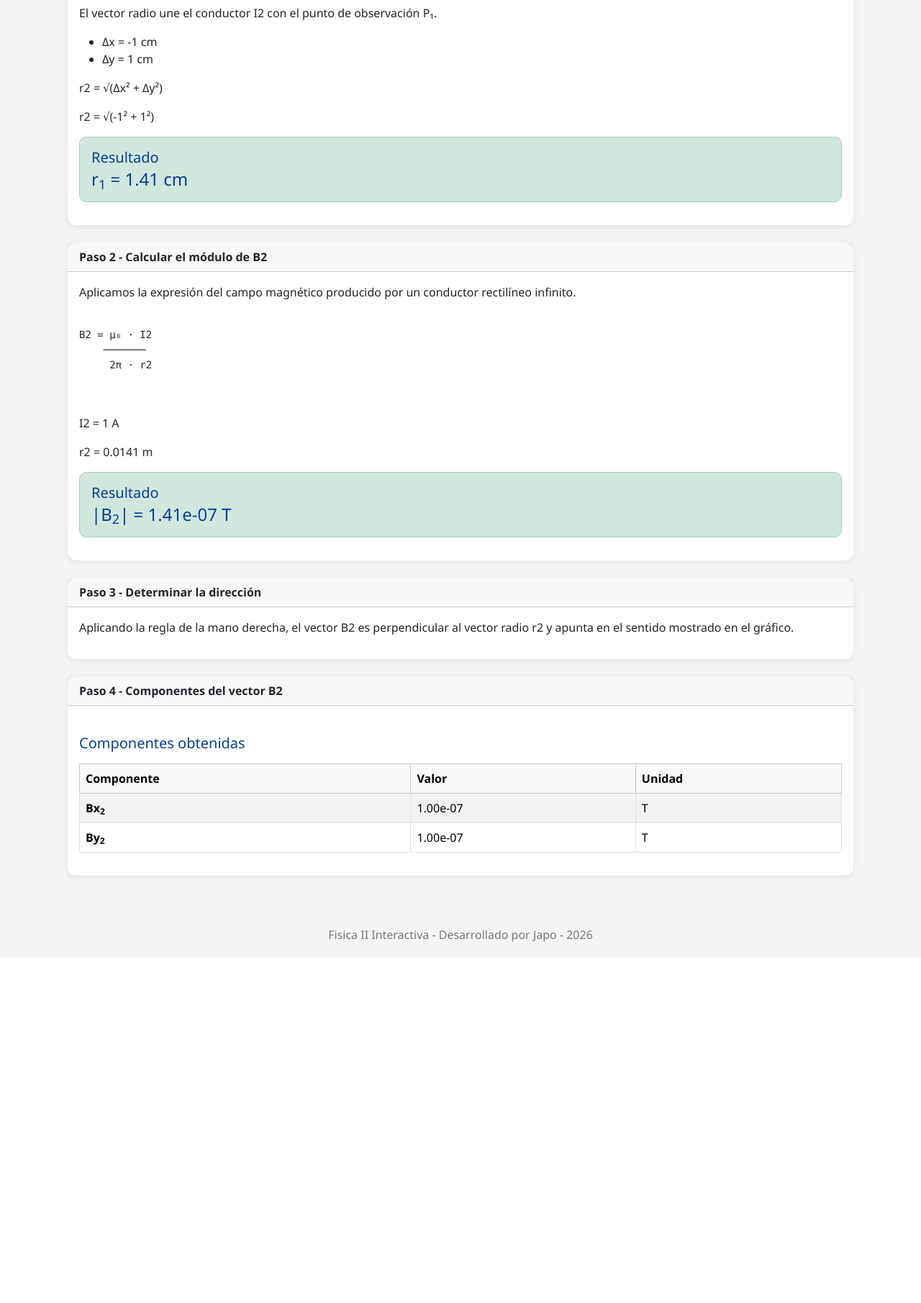
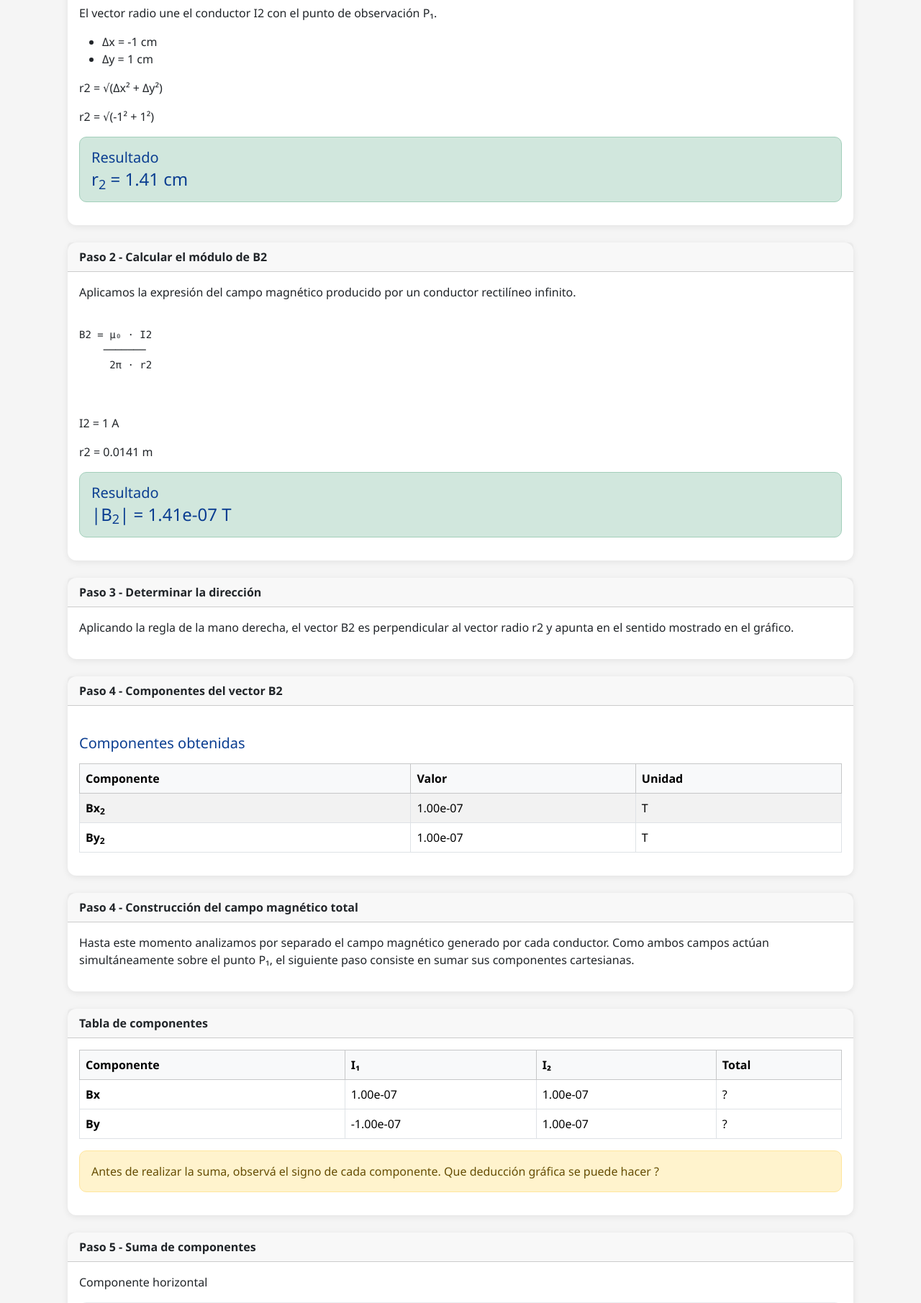
Before and after one commit to jhgakiyama/electromagnetismo-simulator, a Flask app: page /tema2/resolucion/p1 in a window 1280 px wide. Shown: the part 3089-4900 px from the top of the page at 72% size. Before the commit the page ends 4398 px from the top, so only its background shows below. Run offline with Flask 3, Linux system fonts and the light colour scheme; some libraries are stand-ins or nearby versions.

Commit message:
Se agregan los valores para mostrar Bx,By y Btotal

```diff
--- a/app/routes/tema2.py
+++ b/app/routes/tema2.py
@@ -61,6 +61,11 @@ def resolucion_p1():
     b2 = magnitud_campo(corriente2, r2)
     bx2, by2 = componentes_campo(corriente2,r2,dx2,dy2,"entrante")
 
+    # Calculo para Btotal
+    bx_total = bx1 + bx2
+    by_total = by1 + by2
+
+
     fig = visualizacion_resolucion_p1()
     fig2 = visualizacion_resolucion_i2()
     return render_template(
@@ -74,5 +79,6 @@ def resolucion_p1():
             include_plotlyjs="cdn"
         ),
         dx1=dx1,dy1=dy1,r1=r1,b1=b1,bx1=bx1,by1=by1,
-        dx2=dx2,dy2=dy2,r2=r2,b2=b2,bx2=bx2,by2=by2
+        dx2=dx2,dy2=dy2,r2=r2,b2=b2,bx2=bx2,by2=by2,
+        bx_total=bx_total,by_total=by_total
     )
--- a/app/templates/tema2_resolucion_p1.html
+++ b/app/templates/tema2_resolucion_p1.html
@@ -209,7 +209,7 @@ B1 = μ₀ · I1
             <div class="alert alert-success mt-3">
                 <h5 class="mb-1">Resultado</h5>
                 <h4 class="mb-0">
-                    r<sub>1</sub> = {{ "%.2f"|format(r2) }} cm
+                    r<sub>2</sub> = {{ "%.2f"|format(r2) }} cm
                 </h4>
             </div>
 
@@ -314,7 +314,108 @@ B2 = μ₀ · I2
     </div>
 </div>
 
+<div class="card mt-4">
+
+    <div class="card-header">
+        <strong>Paso 4 - Construcción del campo magnético total</strong>
+    </div>
+
+    <div class="card-body">
+
+        <p>
+            Hasta este momento analizamos por separado el
+            campo magnético generado por cada conductor.
+
+            Como ambos campos actúan simultáneamente sobre
+            el punto P₁, el siguiente paso consiste en
+            sumar sus componentes cartesianas.
+        </p>
 
     </div>
 
+</div>
+
+<div class="card mt-4">
+
+    <div class="card-header">
+        <strong>Tabla de componentes</strong>
+    </div>
+
+    <div class="card-body">
+        <table class="table table-bordered table-hover">
+            <thead class="table-light">
+                <tr>
+                    <th>Componente</th>
+                    <th>I₁</th>
+                    <th>I₂</th>
+                    <th>Total</th>
+                </tr>
+            </thead>
+
+            <tbody>
+                <tr>
+                    <td><strong>Bx</strong></td>
+                    <td>{{ "%.2e"|format(bx1) }}</td>
+                    <td>{{ "%.2e"|format(bx2) }}</td>
+                    <td>?</td>
+
+                </tr>
+                <tr>
+                    <td><strong>By</strong></td>
+                    <td>{{ "%.2e"|format(by1) }}</td>
+                    <td>{{ "%.2e"|format(by2) }}</td>
+                    <td>?</td>
+                </tr>
+            </tbody>
+        </table>
+
+    <div class="alert alert-warning mt-3">
+        Antes de realizar la suma, observá el signo de cada componente.
+        Que deducción gráfica se puede hacer ?
+    </div>
+
+</div>
+</div>
+
+<div class="card mt-4">
+    <div class="card-header">
+        <strong>Paso 5 - Suma de componentes</strong>
+    </div>
+
+    <div class="card-body">
+        <p>Componente horizontal</p>
+
+        <div class="alert alert-light">
+            Bx = Bx₁ + Bx₂
+            <br><br>
+            {{ "%.2e"|format(bx1) }}
+            +
+            {{ "%.2e"|format(bx2) }}
+            <br><br>
+            <strong>= {{ "%.2e"|format(bx_total) }}</strong>
+        </div>
+
+        <p class="mt-4">Componente vertical</p>
+
+        <div class="alert alert-light">
+            By = By₁ + By₂
+            <br><br>
+            {{ "%.2e"|format(by1) }}
+            +
+            {{ "%.2e"|format(by2) }}
+            <br><br>
+            <strong>= 0</strong>
+        </div>
+
+        <div class="alert alert-success mt-3">
+            <p>
+            Las componentes X se suman.
+            Las componentes en Y se anulan
+            </p>
+        </div>
+    </div>
+
+</div>
+</div>
+
 {% endblock %}
```
Lines whose indentation alone changed are shown as unchanged.
